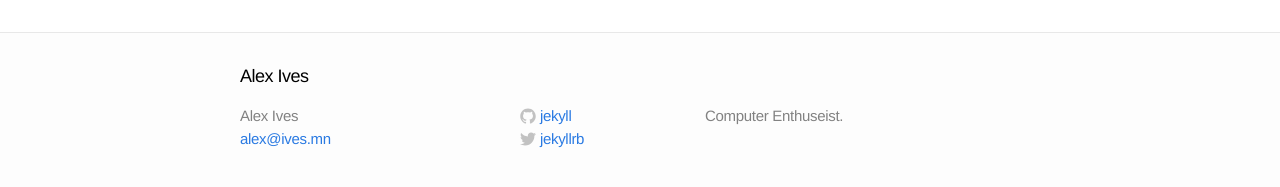
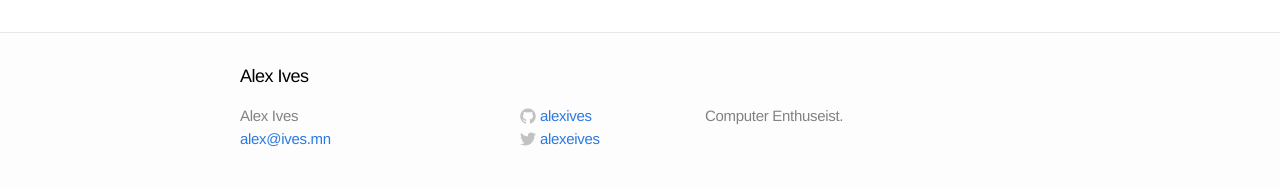
Before and after one commit to alexives/alexives.github.io, a Jekyll site: the page built from about.md, in a window 1280 px wide. Shown: the part 338-525 px from the top of the page. Built offline with Jekyll 4.4.1, drawn with Linux system fonts in a browser that asks for light colours.

Commit message:
Updated twitter and github user names.

```diff
--- a/_config.yml
+++ b/_config.yml
@@ -4,8 +4,8 @@ email: alex@ives.mn
 description: "Computer Enthuseist."
 baseurl: ""
 url: "http://alexives.github.io"
-twitter_username: jekyllrb
-github_username:  jekyll
+github_username:  alexives
+twitter_username: alexeives
 
 # Build settings
 markdown: kramdown
```
